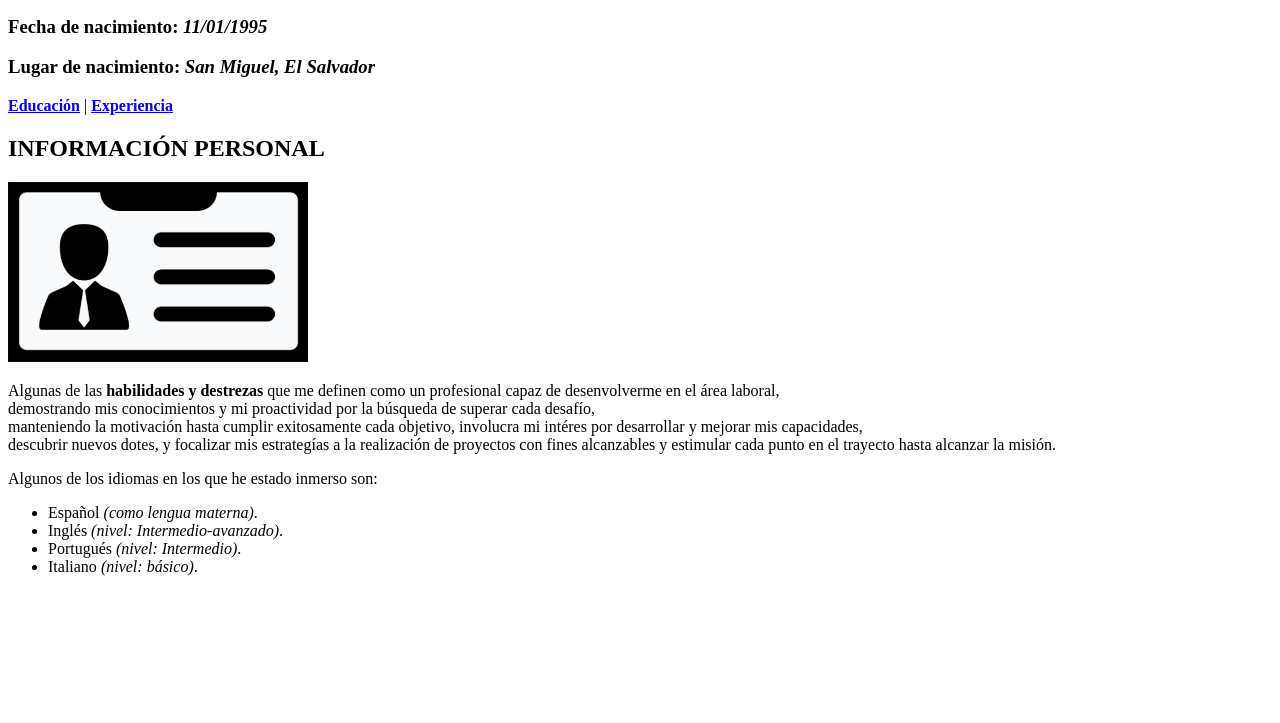
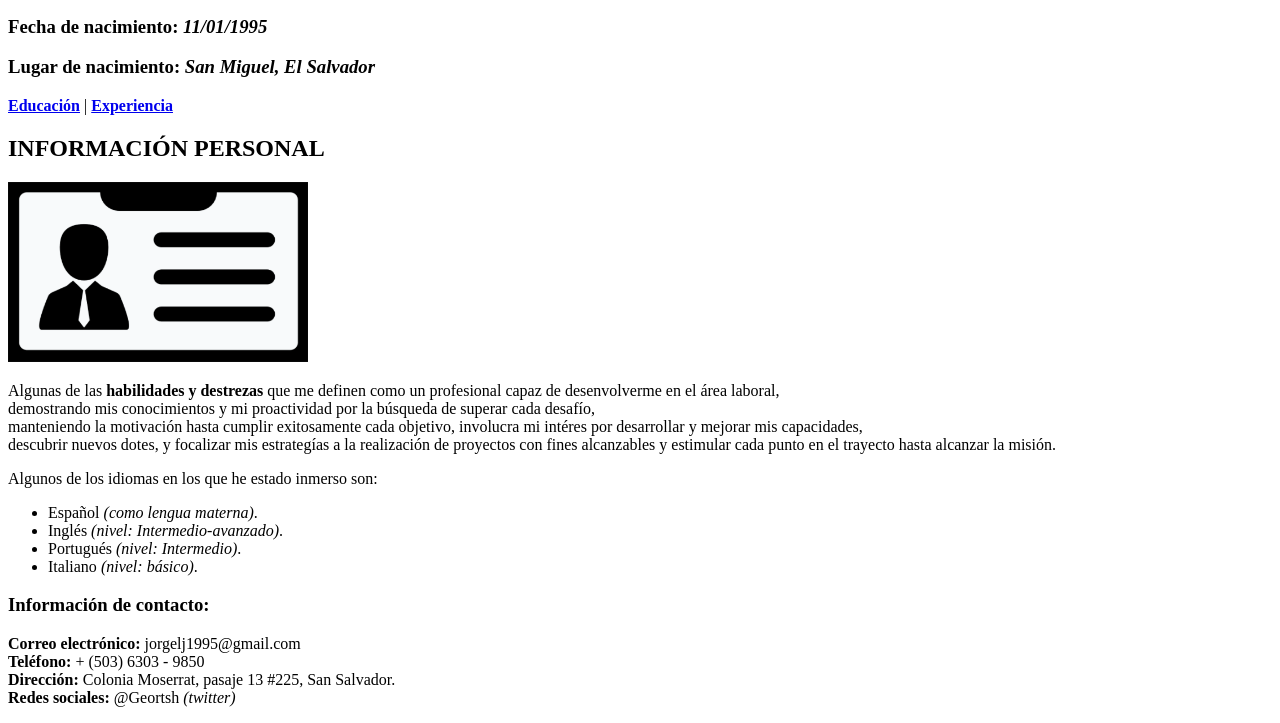
Before and after one commit to JorgeJoya/FundamentosDeHTML_Jorge_Joya, a plain HTML site: page index.html in a window 1280 px wide. Shown: the part 368-1091 px from the top of the page. Before the commit the page ends 960 px from the top, so only its background shows below. Drawn offline with Linux system fonts and the light colour scheme.

Commit message:
footer added

```diff
--- a/index.html
+++ b/index.html
@@ -41,6 +41,16 @@ manteniendo la motivación hasta cumplir exitosamente cada objetivo, involucra m
 
 </body>
 <footer>
+		<h3>Información de contacto:</h3>
+		<p>
+			<strong>Correo electrónico:</strong> jorgelj1995@gmail.com
+		<br>
+			<strong>Teléfono:</strong> + (503) 6303 - 9850
+		<br>
+			<strong>Dirección:</strong> Colonia Moserrat, pasaje 13 #225, San Salvador.
+		<br>
+			<strong>Redes sociales:</strong> @Geortsh <em>(twitter)</em>
+		</p>
 
 </footer>
 
```
